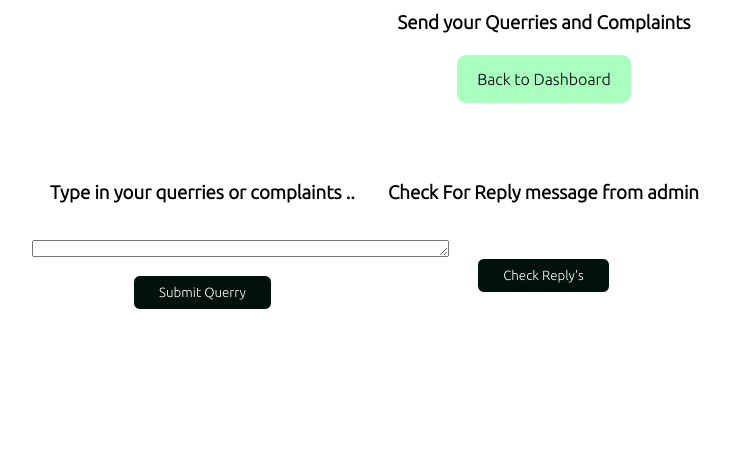
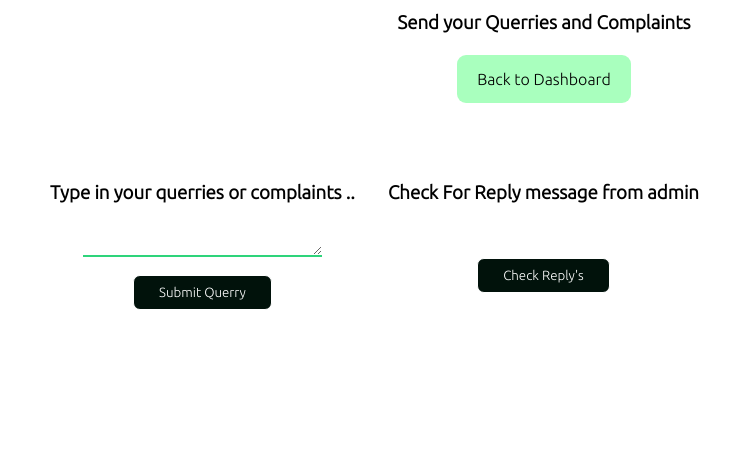
Before and after one commit to roshanshaji-023/Cropigo, a Flask app: page /usercomplaints in a window 1280 px wide. Shown: the part 322-787 px from the top of the page, without its empty margins (96-826 px from the left). Run offline with Flask 2, Linux system fonts and the light colour scheme.

Commit message:
small user styling

```diff
--- a/static/user.css
+++ b/static/user.css
@@ -107,9 +107,17 @@ a{
     min-height: 35vh;
 }
 .complaint-space{
-    width: 40%;
-    height: 35vh;
 
+
+}
+textarea{
+    width: 70%;
+    text-align: left;
+    border: none;
+    border-bottom: 2px solid #2ed47b;
+}
+textarea:focus{
+    outline: none;
 }
 
 .complaint-dashboard button{
```
